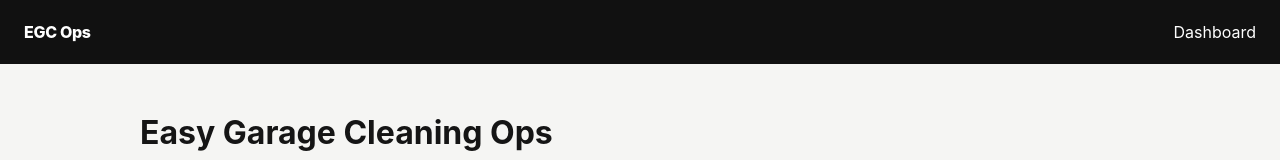
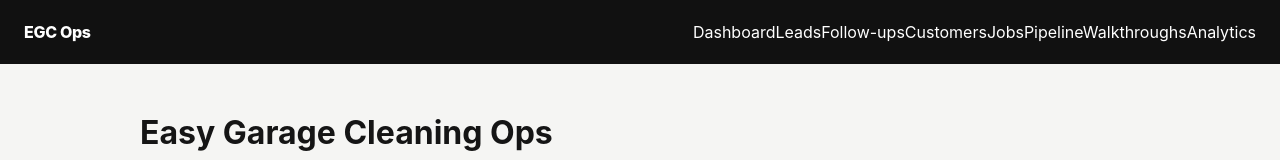
Before and after one commit to zacbezenek-ctrl/Easy-Garage-Cleaning, a Next.js app in the folder egc-platform/apps/portal/: page / in a window 1280 px wide. Shown: the top 160 px of the page. Built offline with nearby package versions, Linux system fonts and the light colour scheme; no server answers; the database is empty.

Commit message:
Portal: add operations navigation

```diff
--- a/egc-platform/apps/portal/app/layout.tsx
+++ b/egc-platform/apps/portal/app/layout.tsx
@@ -14,6 +14,13 @@ export default function RootLayout({ children }: { children: ReactNode }) {
           <a href="/" className="brand">EGC Ops</a>
           <nav>
             <a href="/">Dashboard</a>
+            <a href="/leads">Leads</a>
+            <a href="/followups">Follow-ups</a>
+            <a href="/customers">Customers</a>
+            <a href="/jobs">Jobs</a>
+            <a href="/pipeline">Pipeline</a>
+            <a href="/walkthroughs">Walkthroughs</a>
+            <a href="/analytics">Analytics</a>
           </nav>
         </header>
         <main className="shell">{children}</main>
```
